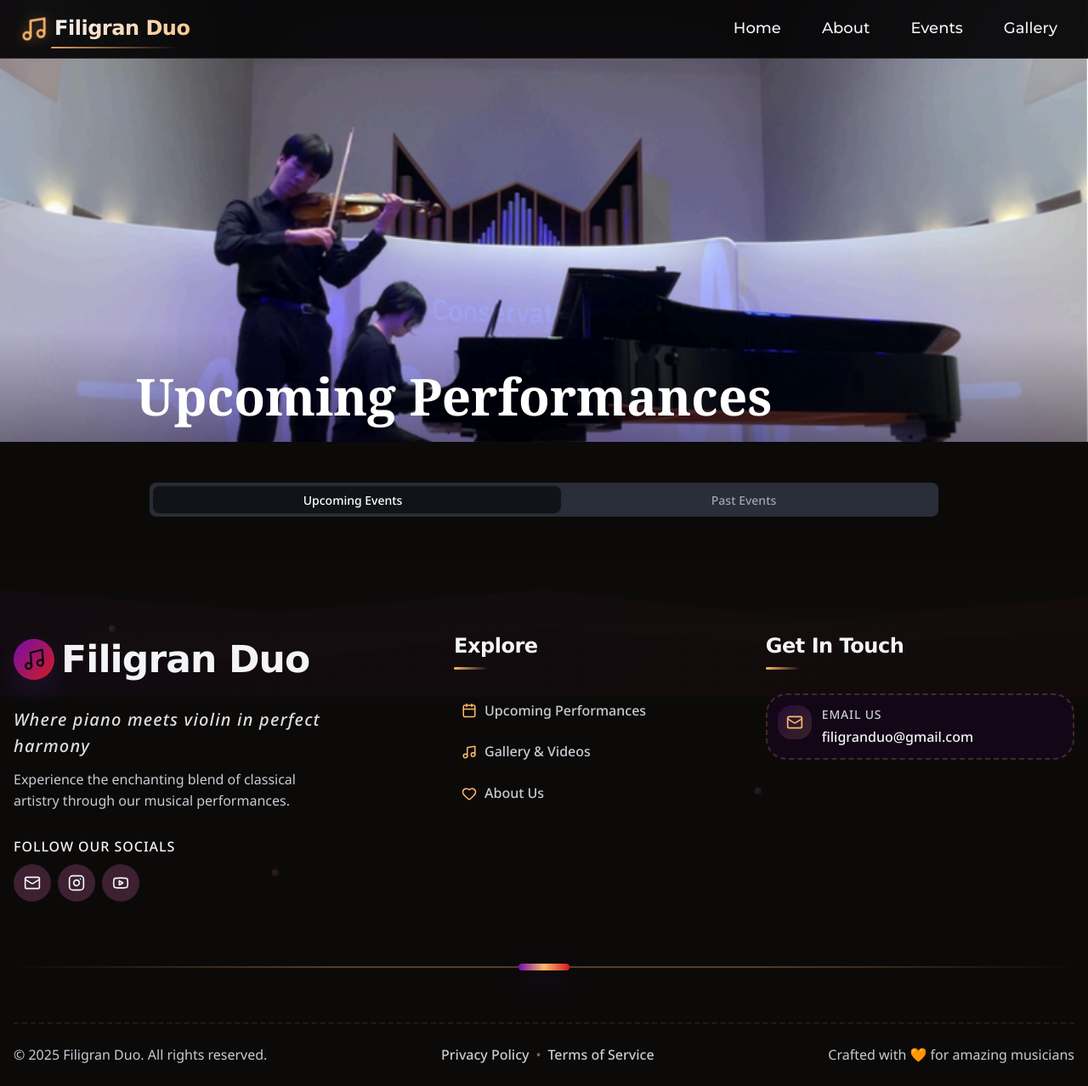
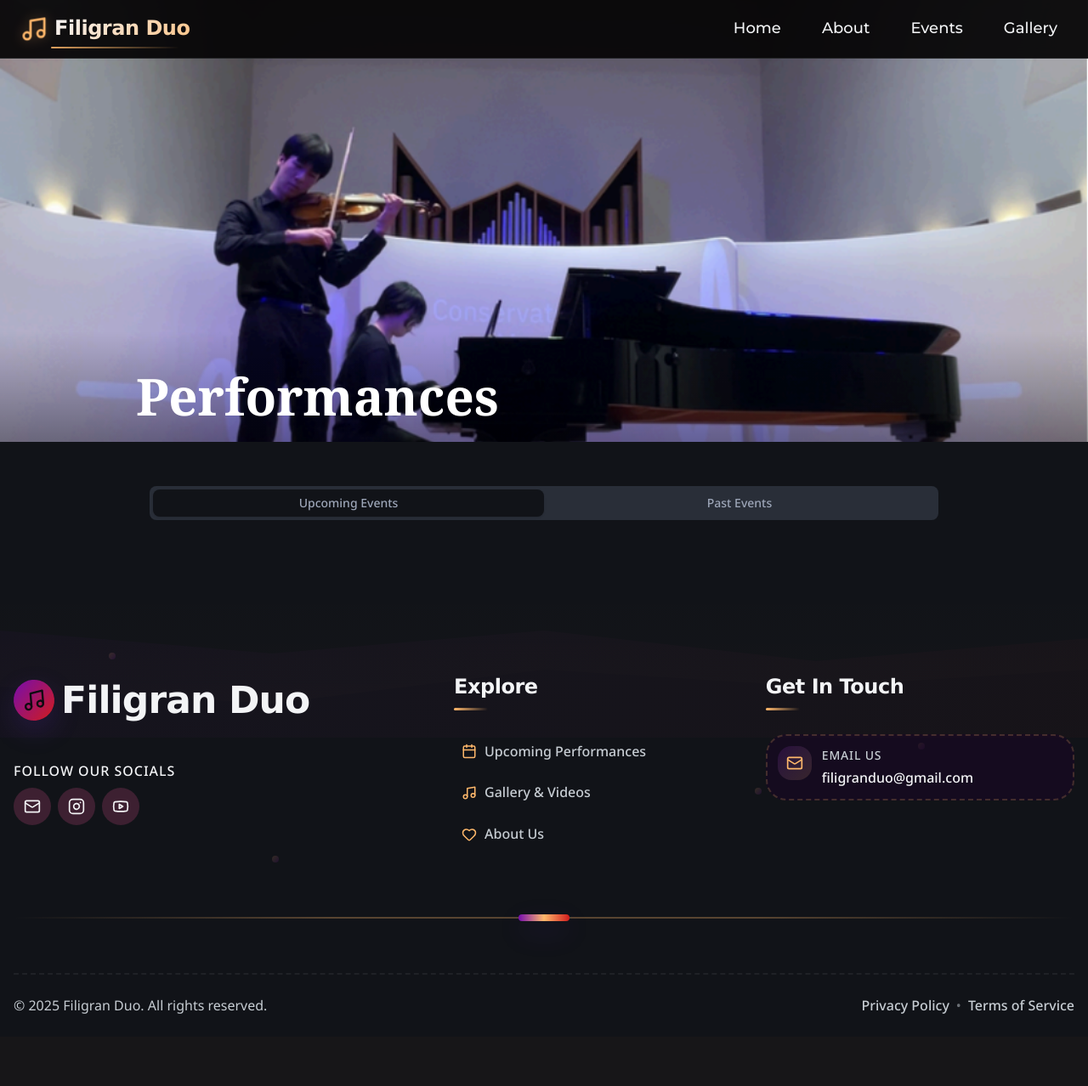
Before and after one commit to Augustin880/filigranduo, a PHP site: page /events in a window 1280 px wide. Shown: the whole page at 85% size. After the commit the page ends 1193 px from the top, so only its background shows below. Run offline with PHP 8.4, Linux system fonts and the light colour scheme; some libraries are stand-ins or nearby versions; some web fonts are replaced.

Commit message:
small fixes

```diff
--- a/about/index.html
+++ b/about/index.html
@@ -125,9 +125,11 @@
 </blockquote>
 <p class="mt-6 text-base md:text-lg leading-relaxed max-w-3xl mx-auto">We believe that every performance is a unique, living moment. Our approach is rooted in a deep respect for the composer's intent, combined with a commitment to bringing our own contemporary voice to the score. We strive to create experiences that are not only heard but felt, inviting listeners into the intricate emotional landscapes of the music.</p>
 <div class="mt-12">
+<a href="/events">
 <button class="flex min-w-[84px] max-w-[480px] cursor-pointer items-center justify-center overflow-hidden rounded-lg h-12 px-5 bg-primary text-background-dark text-base font-bold leading-normal tracking-[0.015em] hover:opacity-90 transition-opacity mx-auto">
 <span class="truncate">See Our Concerts</span>
 </button>
+</a>
 </div>
 </div>
 </div>
--- a/components/footer.html
+++ b/components/footer.html
@@ -26,8 +26,7 @@
                 </div>
                 <h2 class="footer-brand-name">Filigran Duo</h2>
               </div>
-              <p class="footer-tagline">Where piano meets violin in perfect harmony</p>
-              <p class="footer-description">Experience the enchanting blend of classical artistry through our musical performances.</p>
+
               <div class="footer-social-wrapper">
                 <span class="footer-social-label">Follow Our Socials</span>
                 <div class="footer-social-links">
@@ -98,7 +97,7 @@
                 <span aria-hidden="true" class="footer-legal-separator">•</span>
                 <a href="#terms"><div class="footer-legal-link"><span>Terms of Service</span></div></a>
               </div>
-              <p class="footer-credit"><span>Crafted with 🧡 for amazing musicians</span></p>
+              <!--<p class="footer-credit"><span>Crafted with 🧡 for amazing musicians</span></p>-->
             </div>
           </div>
         </div>
--- a/components/navigation.css
+++ b/components/navigation.css
@@ -162,7 +162,6 @@
   border: none;
   cursor: pointer;
   height: 48px;
-  display: none;
   z-index: 1001;
   position: relative;
   background: transparent;
--- a/events/index.html
+++ b/events/index.html
@@ -1,239 +1,227 @@
 <!DOCTYPE html>
-<html class="dark" lang="en"><head>
+<html class="dark" lang="en">
+<head>
 <meta charset="utf-8"/>
-<meta content="width=device-width, initial-scale=1.0" name="viewport"/>
-<title>Filigran Duo - Events</title>
+<meta name="viewport" content="width=device-width, initial-scale=1.0"/>
+<title>Events</title>
+
 <script src="https://cdn.tailwindcss.com?plugins=forms,container-queries"></script>
-<link href="https://fonts.googleapis.com" rel="preconnect"/>
-<link crossorigin="" href="https://fonts.gstatic.com" rel="preconnect"/>
-<link href="https://fonts.googleapis.com/css2?family=Noto+Serif:ital,wght@0,100..900;1,100..900&amp;family=Noto+Sans:ital,wght@0,100..900;1,100..900&amp;display=swap" rel="stylesheet"/>
-<link href="https://fonts.googleapis.com/css2?family=Material+Symbols+Outlined:wght,FILL@100..700,0..1&amp;display=swap" rel="stylesheet"/>
+
+<link rel="preconnect" href="https://fonts.googleapis.com"/>
+<link rel="preconnect" href="https://fonts.gstatic.com" crossorigin/>
+<link href="https://fonts.googleapis.com/css2?family=Noto+Serif:ital,wght@0,100..900;1,100..900&family=Noto+Sans:ital,wght@0,100..900;1,100..900&display=swap" rel="stylesheet"/>
+
 <script>
 tailwind.config = {
   darkMode: "class",
   theme: {
     extend: {
       colors: {
-            "primary": "#1754cf",
+        primary: "#1754cf",
         "background-light": "#f6f6f8",
         "background-dark": "#111318",
       },
       fontFamily: {
-            "display": ["Noto Serif", "serif"],
-            "sans": ["Noto Sans", "sans-serif"]
-          },
-          borderRadius: {
-            "DEFAULT": "0.25rem",
-            "lg": "0.5rem",
-            "xl": "0.75rem",
-            "full": "9999px"
+        display: ["Noto Serif", "serif"],
+        sans: ["Noto Sans", "sans-serif"],
       },
     },
   },
 }
 </script>
+
 <style>
-        body {
-          font-family: 'Noto Sans', sans-serif;
-        }
-        h1, h2, h3, h4, h5, h6 {
-          font-family: 'Noto Serif', serif;
-        }
+body { font-family: 'Noto Sans', sans-serif; }
+h1,h2,h3,h4,h5,h6 { font-family: 'Noto Serif', serif; }
 
-        /* Events hero: use mobile-friendly image on small screens */
 #events-hero {
-          background-image: linear-gradient(0deg, rgba(0, 0, 0, 0.4) 0%, rgba(0, 0, 0, 0) 25%), url("/img/media3.png");
+  background-image:
+    linear-gradient(0deg, rgba(0,0,0,.4) 0%, rgba(0,0,0,0) 25%),
+    url("/img/media3.png");
   background-size: cover;
   background-position: center;
 }
 @media (max-width: 767px) {
   #events-hero {
-            background-image: linear-gradient(0deg, rgba(0, 0, 0, 0.4) 0%, rgba(0, 0, 0, 0) 25%), url("/img/media3b.png");
+    background-image:
+      linear-gradient(0deg, rgba(0,0,0,.4) 0%, rgba(0,0,0,0) 25%),
+      url("/img/media3b.png");
   }
 }
 </style>
 </head>
-  <body class="bg-background-light dark:bg-background-dark" style="background-color:#0c0a09 !important;">
-<div class="relative flex h-auto min-h-screen w-full flex-col group/design-root overflow-x-hidden">
-<div class="layout-container flex h-full grow flex-col">
+
+<body class="bg-background-light dark:bg-background-dark">
+
+<div class="relative min-h-screen flex flex-col overflow-x-hidden">
 
 <div id="navigation-placeholder"></div>
 
-<main class="w-full">
-<div id="events-hero" class="bg-cover bg-center flex flex-col justify-end overflow-hidden bg-[#111318] min-h-[520px]" data-alt="An elegant, professional photograph of the Filigran Duo, a violinist and a pianist, on stage.">
+<main class="flex-1">
+
+  <!-- HERO -->
+  <div id="events-hero" class="flex justify-end flex-col min-h-[520px]">
     <div class="px-4 sm:px-8 md:px-20 lg:px-40 py-6">
-<p class="text-white tracking-light text-4xl sm:text-5xl md:text-6xl font-bold leading-tight font-display">Upcoming Performances</p>
+      <p class="text-white text-4xl sm:text-5xl md:text-6xl font-bold font-display">
+        Performances
+      </p>
     </div>
   </div>
-<div class="px-4 sm:px-8 md:px-20 lg:px-40 flex flex-1 justify-center py-5">
-<div class="layout-content-container flex flex-col max-w-[960px] flex-1">
-<div class="flex px-4 py-3 mt-4">
-<div class="flex h-10 flex-1 items-center justify-center rounded-lg bg-[#e0e0e0] dark:bg-[#292e38] p-1">
-<label class="flex cursor-pointer h-full grow items-center justify-center overflow-hidden rounded-lg px-2 has-[:checked]:bg-background-light has-[:checked]:dark:bg-background-dark has-[:checked]:shadow-[0_0_4px_rgba(0,0,0,0.1)] has-[:checked]:text-black dark:has-[:checked]:text-white text-[#6b7280] dark:text-[#9da6b8] text-sm font-medium leading-normal">
-<span class="truncate">Upcoming Events</span>
-<input checked="" class="invisible w-0" name="event_toggle" type="radio" value="Upcoming Events"/>
+
+  <!-- CONTENT -->
+  <div class="px-4 sm:px-8 md:px-20 lg:px-40 py-10 flex justify-center">
+    <div class="max-w-[960px] w-full">
+
+      <!-- TOGGLE -->
+      <div class="flex px-4 py-3 mb-6">
+        <div class="flex h-10 w-full rounded-lg bg-[#e0e0e0] dark:bg-[#292e38] p-1">
+          <label class="flex-1 flex items-center justify-center cursor-pointer rounded-lg
+            has-[:checked]:bg-background-light dark:has-[:checked]:bg-background-dark
+            has-[:checked]:shadow text-sm font-medium text-[#6b7280] dark:text-[#9da6b8]">
+            <span>Upcoming Events</span>
+            <input checked class="hidden" type="radio" name="event_toggle" value="upcoming">
           </label>
-<label class="flex cursor-pointer h-full grow items-center justify-center overflow-hidden rounded-lg px-2 has-[:checked]:bg-background-light has-[:checked]:dark:bg-background-dark has-[:checked]:shadow-[0_0_4px_rgba(0,0,0,0.1)] has-[:checked]:text-black dark:has-[:checked]:text-white text-[#6b7280] dark:text-[#9da6b8] text-sm font-medium leading-normal">
-<span class="truncate">Past Events</span>
-<input class="invisible w-0" name="event_toggle" type="radio" value="Past Events"/>
+          <label class="flex-1 flex items-center justify-center cursor-pointer rounded-lg
+            has-[:checked]:bg-background-light dark:has-[:checked]:bg-background-dark
+            has-[:checked]:shadow text-sm font-medium text-[#6b7280] dark:text-[#9da6b8]">
+            <span>Past Events</span>
+            <input class="hidden" type="radio" name="event_toggle" value="past">
           </label>
         </div>
       </div>
-<div id="events-list">
-  <!-- Events will be populated from /data/performances.json -->
-</div>
+
+      <!-- EVENTS -->
+      <div id="events-list" class="flex flex-col gap-6"></div>
+
     </div>
   </div>
 
+</main>
+
 <div id="footer-placeholder"></div>
-
-</main></div>
 </div>
 
 <script>
 fetch("/components/navigation.html")
-      .then(response => response.text())
-      .then(data => {
-        document.getElementById("navigation-placeholder").innerHTML = data;
-      })
-      .catch(err => console.error("Navigation load error:", err));
+  .then(r => r.text())
+  .then(t => document.getElementById("navigation-placeholder").innerHTML = t);
 
 fetch("/components/footer.html")
-      .then(response => response.text())
-      .then(data => {
-        document.getElementById("footer-placeholder").innerHTML = data;
-      })
-      .catch(err => console.error("Footer load error:", err));
+  .then(r => r.text())
+  .then(t => document.getElementById("footer-placeholder").innerHTML = t);
 </script>
 
 <script>
-// Load performances.json, sort by date, split into upcoming/past, and wire toggles
 (function(){
-  function esc(s){ return String(s===undefined||s===null? '': s)
-    .replace(/&/g,'&amp;').replace(/</g,'&lt;').replace(/>/g,'&gt;')
-    .replace(/"/g,'&quot;').replace(/'/g,'&#39;'); }
+  const esc = s => String(s||"").replace(/[&<>'"]/g,c=>(
+    {"&":"&amp;","<":"&lt;",">":"&gt;","'":"&#39;","\"":"&quot;"}[c]
+  ));
 
-  function parseDate(s){
-    if(!s) return null;
-    // Expect formats like: "Sun 12 October 2025" or "12 October 2025"
+  const parseDate = s => {
     const m = String(s).match(/(\d{1,2})\s+([A-Za-z]+)\s+(\d{4})/);
-    if(!m) return null;
-    const day = parseInt(m[1],10);
-    const monthName = m[2].toLowerCase();
-    const year = parseInt(m[3],10);
-    const months = {
-      jan:0, january:0, feb:1, february:1, mar:2, march:2, apr:3, april:3,
-      may:4, jun:5, june:5, jul:6, july:6, aug:7, august:7, sep:8, sept:8, september:8,
-      oct:9, october:9, nov:10, november:10, dec:11, december:11
+    return m ? new Date(`${m[2]} ${m[1]} ${m[3]}`) : null;
   };
-    const key = monthName.slice(0,3);
-    const mi = months[monthName]!==undefined ? months[monthName] : months[key];
-    if(mi===undefined) return null;
-    // Create date at local midnight
-    return new Date(year, mi, day);
-  }
 
-  async function loadEvents(){
-    try{
-      const res = await fetch('/data/performances.json', {cache: 'no-cache'});
-      if(!res.ok) throw new Error('Network response not ok');
-      const json = await res.json();
-      let list = (json && json.performances) || [];
-      const container = document.getElementById('events-list');
-      if(!container) return;
-      if(list.length === 0){
-        container.innerHTML = '<p class="text-center text-gray-400">No events found.</p>';
+  async function load(){
+    const res = await fetch("/data/performances.json",{cache:"no-cache"});
+    const data = await res.json();
+    const list = data.performances || [];
+
+    const today = new Date(); today.setHours(0,0,0,0);
+
+    const enriched = list.map(e=>({...e, d:parseDate(e.date)}));
+    const upcoming = enriched.filter(e=>!e.d || e.d>=today);
+    const past = enriched.filter(e=>e.d && e.d<today).reverse();
+
+    const container = document.getElementById("events-list");
+
+    function render(items, isPast){
+      if(!items.length){
+        container.innerHTML =
+          `<p class="text-center text-gray-400">No events.</p>`;
         return;
       }
 
-      // Enhance items with parsed date and sort
-      const enhanced = list.map(p => {
-        const parsed = parseDate(p.date);
-        return Object.assign({}, p, { parsedDate: parsed });
-      }).sort((a,b) => {
-        const ta = a.parsedDate ? a.parsedDate.getTime() : Infinity;
-        const tb = b.parsedDate ? b.parsedDate.getTime() : Infinity;
-        return ta - tb;
-      });
+      container.innerHTML = items.map(p=>`
+<div class="bg-white dark:bg-[#1C1F26] rounded-xl shadow-md p-6 ${isPast?'opacity-60':''}">
+  <div class="flex flex-col md:flex-row gap-6">
 
-      const today = new Date(); today.setHours(0,0,0,0);
+    <!-- TEXT COLUMN -->
+    <div class="flex-1 flex flex-col justify-between gap-4">
 
-      const upcoming = enhanced.filter(e => !e.parsedDate || e.parsedDate.getTime() >= today.getTime());
-      const past = enhanced.filter(e => e.parsedDate && e.parsedDate.getTime() < today.getTime()).reverse();
+      <div class="flex flex-col gap-3">
 
-      function renderList(items){
-        if(items.length === 0){
-          container.innerHTML = '<p class="text-center text-gray-400">No events in this list.</p>';
-          return;
-        }
-        container.innerHTML = items.map(p => {
-          const title = esc(p.title);
-          const date = esc(p.date || '');
-          const desc = esc(p.description || '');
-          const link = p.link ? esc(p.link) : '#';
-          const image = p.image ? esc(p.image) : '';
-          const imageUrl = image ? `style="background-image: url('${image}')"` : '';
-
-          // Use a single-row layout so the Details button sits on the right edge of the box.
-          if(image){
-            // Keep image on the right for md+; on small screens image is hidden but button remains on the right
-            return `
-<div class="p-4 border-b border-[#e0e0e0] dark:border-[#292e38]">
-  <div class="flex flex-col md:flex-row gap-4 justify-between rounded-lg">
-
-    <!-- LEFT: text + button -->
-    <div class="flex-1 min-w-0 flex flex-col gap-4">
-      <div class="flex flex-col gap-1">
-        <p class="text-[#6b7280] dark:text-[#9da6b8] text-sm">${date}</p>
-        <p class="text-black dark:text-white text-base font-bold font-display">${title}</p>
-        <p class="text-[#6b7280] dark:text-[#9da6b8] text-sm">${desc}</p>
+        <!-- DATE + STATUS -->
+        <div class="flex items-center gap-3">
+          <p class="text-sm text-[#6b7280] dark:text-[#9da6b8]">${esc(p.date)}</p>
+          ${isPast ? `
+          <span class="text-xs uppercase tracking-wide px-2 py-1 rounded-full
+                       bg-[#e0e0e0] dark:bg-[#292e38]
+                       text-[#6b7280] dark:text-[#9da6b8]">
+            Past
+          </span>` : ``}
         </div>
 
-      <a href="${link}" target="_blank" rel="noopener"
-         class="flex w-fit min-w-[84px] h-8 items-center justify-center rounded-lg px-4
+        <!-- TITLE -->
+        <p class="text-lg font-bold font-display text-black dark:text-white">
+          ${esc(p.title)}
+        </p>
+
+        <!-- VENUE -->
+        ${p.venue ? `
+        <p class="text-sm font-medium text-black dark:text-white">
+          ${esc(p.venue)}
+        </p>` : ``}
+
+        <!-- DESCRIPTION -->
+        ${p.description ? `
+        <p class="text-sm text-[#6b7280] dark:text-[#9da6b8]">
+          ${esc(p.description)}
+        </p>` : ``}
+
+      </div>
+
+      <!-- ACTION -->
+      ${isPast ? `
+      <div class="w-fit h-8 px-4 flex items-center justify-center rounded-lg
+                  bg-[#e0e0e0] dark:bg-[#292e38]
+                  text-sm text-[#6b7280] dark:text-[#9da6b8]">
+        Past performance
+      </div>
+      ` : `
+      <a href="${esc(p.link||"#")}" target="_blank"
+         class="w-fit h-8 px-4 flex items-center justify-center rounded-lg
                 bg-[#e0e0e0] dark:bg-[#292e38]
                 hover:bg-[#d1d1d1] dark:hover:bg-[#3a404d]
-                text-sm font-medium transition-colors">
-        <span class="truncate">Details</span>
-      </a>
+                text-sm font-medium transition">
+        Details
+      </a>`}
+
     </div>
 
-    <!-- RIGHT: image -->
-    <div
-      class="hidden md:block w-[320px] aspect-video bg-cover bg-center rounded-lg flex-shrink-0"
-      data-alt="Event image"
-      ${imageUrl}>
-    </div>
+    <!-- IMAGE -->
+    ${p.image ? `
+    <div class="hidden md:block w-[320px] aspect-video rounded-lg bg-cover bg-center"
+         style="background-image:url('${esc(p.image)}')"></div>` : ``}
 
   </div>
-</div>`;
-          } else {
-            return `\n<div class="p-4 border-b border-[#e0e0e0] dark:border-[#292e38]">\n  <div class="flex flex-col md:flex-row items-stretch justify-between gap-4 rounded-lg">\n    <div class="flex-1 min-w-0 flex flex-col gap-4">\n      <div class="flex flex-col gap-1">\n        <p class="text-[#6b7280] dark:text-[#9da6b8] text-sm font-normal leading-normal">${date}</p>\n        <p class="text-black dark:text-white text-base font-bold leading-tight font-display">${title}</p>\n        <p class="text-[#6b7280] dark:text-[#9da6b8] text-sm font-normal leading-normal">${desc}</p>\n      </div>\n    </div>\n    <div class="flex-shrink-0 mt-2 md:mt-0 md:ml-4 md:self-center">\n      <a href="${link}" target="_blank" rel="noopener" class="flex min-w-[84px] max-w-[480px] cursor-pointer items-center justify-center overflow-hidden rounded-lg h-8 px-4 bg-[#e0e0e0] dark:bg-[#292e38] text-black dark:text-white text-sm font-medium leading-normal w-fit hover:bg-[#d1d1d1] dark:hover:bg-[#3a404d] transition-colors">\n        <span class="truncate">Details</span>\n      </a>\n    </div>\n  </div>\n</div>`;
-          }
-        }).join('\n');
+</div>`).join("");
     }
 
-      // Wire up toggles
-      const radios = Array.from(document.querySelectorAll('input[name="event_toggle"]'));
-      function applySelection(){
-        const checked = document.querySelector('input[name="event_toggle"]:checked');
-        const val = checked ? checked.value : 'Upcoming Events';
-        if(/past/i.test(val)) renderList(past);
-        else renderList(upcoming);
-      }
-      radios.forEach(r => r.addEventListener('change', applySelection));
+    document.querySelectorAll('input[name="event_toggle"]')
+      .forEach(r => r.addEventListener("change", e => {
+        render(
+          e.target.value === "past" ? past : upcoming,
+          e.target.value === "past"
+        );
+      }));
 
-      // initial render based on checked input
-      applySelection();
-
-    }catch(err){
-      console.error('Error loading events:', err);
-    }
+    render(upcoming,false);
   }
 
-  if(document.readyState === 'loading') document.addEventListener('DOMContentLoaded', loadEvents);
-  else loadEvents();
+  load();
 })();
 </script>
 
-</body></html>
+</body>
+</html>
```
Also changed, not shown: components/navigation.html (+31 -34 lines), index.html (+23 -2 lines). Lines whose indentation alone changed are shown as unchanged.
